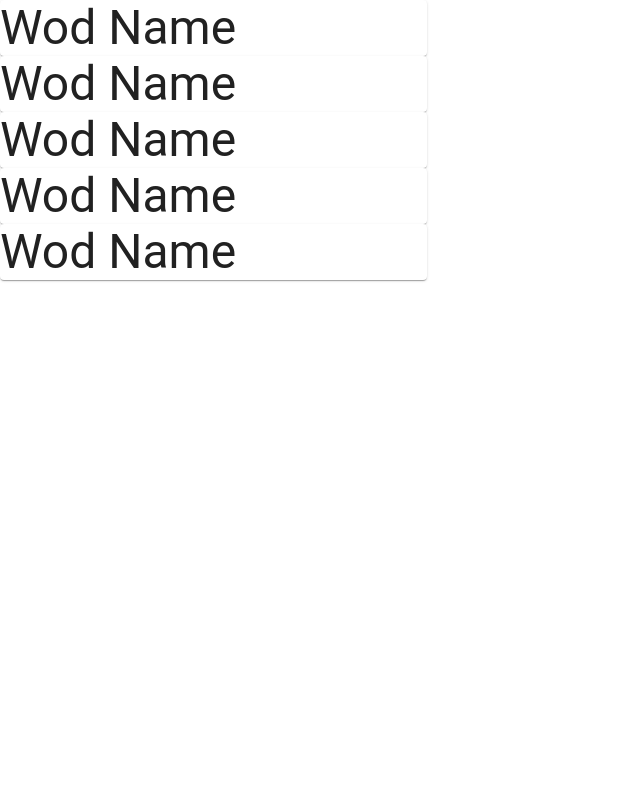
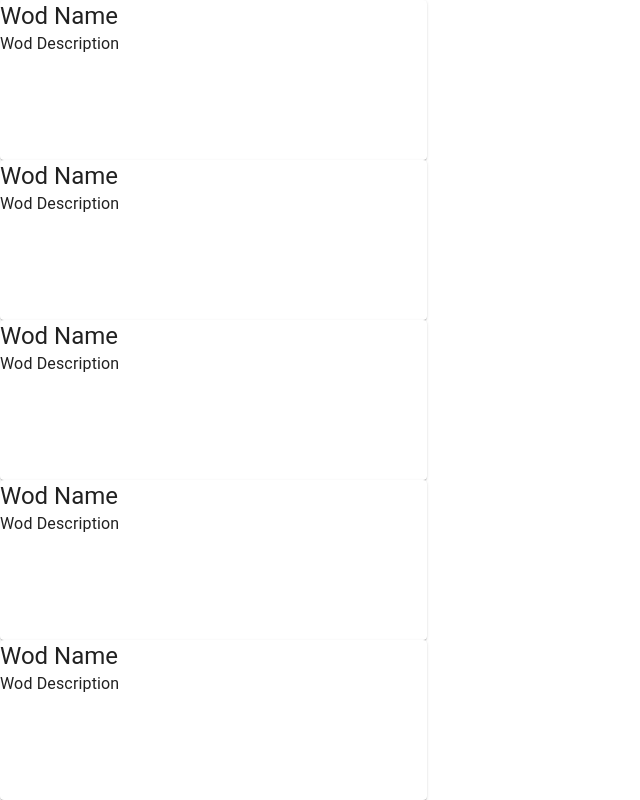
Before and after one commit to ShaneUP1/wodEval, a React (Create React App) app: page / in a window 1280 px wide. Shown: the whole page, without its empty margins (0-640 px from the left). Built offline with nearby package versions, Linux system fonts and the light colour scheme.

Commit message:
creates squat movementOption hardcoded data, open dialog upon card click with autocomplete connected

```diff
--- a/src/components/cards/wodCard.tsx
+++ b/src/components/cards/wodCard.tsx
@@ -1,15 +1,70 @@
 import React from 'react';
-import { Card, Grid, Typography } from '@mui/material';
+import styled from '@emotion/styled';
+import {
+    Card, Grid, Typography
+} from '@mui/material';
 
-const WodCard = (): JSX.Element => {
+const classesPrefix = 'wodCard';
+
+const classes = {
+    card: `${classesPrefix}`
+};
+
+const StyledCard = styled(Card)(() => {
+    return {
+        [`&.${classes.card}`]: {
+            height: '100%'
+        }
+    };
+});
+
+const WodCard = ({
+    handleCardClick
+}: {
+    handleCardClick: () => void;
+}): JSX.Element => {
+    // const [selectedMovementOne, setSelectedMovementOne] = useState<MovementOptions | null>(null);
+
+    // const handleMovementChange = (selectedOption: MovementOptions | null): void => {
+    //     setSelectedMovementOne(selectedOption);
+    // };
+
     return (
-        <Card>
-            <Grid container>
-                <Typography variant='h3'>
+        <StyledCard className={classes.card} onClick={handleCardClick}>
+            <Grid container display='flex' flexDirection='column'>
+                <Typography variant='h5'>
                     Wod Name
                 </Typography>
+                <Typography variant='body1'>
+                    Wod Description
+                    {/* <Autocomplete
+                        size='small'
+                        disabled={false}
+                        options={movementOptionsData}
+                        getOptionLabel={(option): string => { return option.label; }}
+                        onChange={(event, newValue): void => {
+                            handleMovementChange(newValue);
+                        }}
+                        value={selectedMovementOne}
+                        renderInput={(params): JSX.Element => {
+                            return (
+                                <TextField
+                                    {...params}
+                                    label='Movement One'
+                                    fullWidth
+                                    margin='normal'
+                                    variant='filled'
+                                    inputProps={{
+                                        ...params.inputProps,
+                                        autoComplete: 'off'
+                                    }}
+                                />
+                            );
+                        }}
+                    /> */}
+                </Typography>
             </Grid>
-        </Card>
+        </StyledCard>
     );
 };
 
--- a/src/components/lists/wodCardList.tsx
+++ b/src/components/lists/wodCardList.tsx
@@ -3,7 +3,11 @@ import { Grid } from '@mui/material';
 
 import WodCard from '../cards/wodCard';
 
-const WodCardList = (): JSX.Element => {
+const WodCardList = ({
+    handleCardClick
+}: {
+    handleCardClick: () => void;
+}): JSX.Element => {
     return (
         <Grid container>
             {
@@ -16,7 +20,7 @@ const WodCardList = (): JSX.Element => {
                             xs={12}
                             data-testid={`wodCard-${index}-container`}
                         >
-                            <WodCard />
+                            <WodCard handleCardClick={handleCardClick} />
                         </Grid>
                     );
                 })
--- a/src/components/pages/mainPage.tsx
+++ b/src/components/pages/mainPage.tsx
@@ -1,27 +1,96 @@
-import React from 'react';
-import { Grid, styled } from '@mui/material';
+import React, { useState } from 'react';
+import {
+    Autocomplete,
+    Dialog, DialogContent, DialogTitle, Grid, styled, TextField
+} from '@mui/material';
 import WodCardList from '../lists/wodCardList';
+import { movementOptionsData } from '../../helpers/hardcodedData';
+import { MovementOptions } from '../../interfaces/dataInterfaces';
 
 const classesPrefix = 'mainPage';
 
 const classes = {
-    pageContainer: `${classesPrefix}-pageContainer`
+    pageContainer: `${classesPrefix}-pageContainer`,
+    wodCardListContainer: `${classesPrefix}-wodCardListContainer`
 };
 
 const StyledGrid = styled(Grid)(() => {
     return {
         [`&.${classes.pageContainer}`]: {
             height: '100vh'
+        },
+        [`& .${classes.wodCardListContainer}`]: {
+            display: 'flex'
         }
     };
 });
 
 const MainPage = (): JSX.Element => {
+    const [isDialogOpen, setIsDialogOpen] = useState(false);
+    const [selectedMovementOne, setSelectedMovementOne] = useState<MovementOptions | null>(null);
+
+    const handleMovementChange = (selectedOption: MovementOptions | null): void => {
+        setSelectedMovementOne(selectedOption);
+    };
+
+    const handleCardClick = () => {
+        setIsDialogOpen(true);
+    };
+
+    const handleDialogClose = () => {
+        setIsDialogOpen(false);
+    };
+
     return (
         <StyledGrid container className={classes.pageContainer}>
-            <Grid item xs={4}>
-                <WodCardList />
+            <Grid item xs={4} className={classes.wodCardListContainer}>
+                <WodCardList handleCardClick={handleCardClick} />
             </Grid>
+            {
+                isDialogOpen
+                && (
+                    <Dialog
+                        open={isDialogOpen}
+                        onClose={() => { handleDialogClose(); }}
+                        fullWidth
+                    >
+                        <DialogTitle>Workout Details</DialogTitle>
+                        <DialogContent>
+                            <Grid container>
+                                <Grid item xs={6}>
+                                    <Autocomplete
+                                        size='small'
+                                        disabled={false}
+                                        options={movementOptionsData}
+                                        getOptionLabel={(option): string => {
+                                            return option.label;
+                                        }}
+                                        onChange={(event, newValue): void => {
+                                            handleMovementChange(newValue);
+                                        }}
+                                        value={selectedMovementOne}
+                                        renderInput={(params): JSX.Element => {
+                                            return (
+                                                <TextField
+                                                    {...params}
+                                                    label='Movement One'
+                                                    fullWidth
+                                                    margin='normal'
+                                                    variant='filled'
+                                                    inputProps={{
+                                                        ...params.inputProps,
+                                                        autoComplete: 'off'
+                                                    }}
+                                                />
+                                            );
+                                        }}
+                                    />
+                                </Grid>
+                            </Grid>
+                        </DialogContent>
+                    </Dialog>
+                )
+            }
         </StyledGrid>
     );
 };
--- a/src/helpers/enums.ts
+++ b/src/helpers/enums.ts
@@ -3,7 +3,8 @@ export enum Modality {
     Weightlifting = 'weightlifting',
     Monostructural = 'monostructural'
 }
-export enum MovementTypes {
+
+export enum MovementPattern {
     Squat = 'squat',
     Hinge = 'hinge',
     VerticalPress = 'verticalPress',
@@ -16,6 +17,16 @@ export enum MovementTypes {
     Swing = 'swing'
 }
 
+export enum SquatType {
+    BackSquat = 'back squat',
+    FrontSquat = 'front squat',
+    OverheadSquat = 'overhead squat',
+    AirSquat = 'air squat',
+    Pistol = 'pistol',
+    Lunge = 'lunge',
+    StepUp = 'step up'
+}
+
 export enum TimeDomain {
     Short = 'short',
     Medium = 'medium',
--- /dev/null
+++ b/src/helpers/hardcodedData.ts
@@ -0,0 +1,12 @@
+import { MovementPattern, SquatType } from './enums';
+
+export const movementOptionsData = [
+    // Squats
+    { value: SquatType.BackSquat, label: 'Back Squat', pattern: MovementPattern.Squat },
+    { value: SquatType.FrontSquat, label: 'Front Squat', pattern: MovementPattern.Squat },
+    { value: SquatType.OverheadSquat, label: 'Overhead Squat', pattern: MovementPattern.Squat },
+    { value: SquatType.AirSquat, label: 'Air Squat', pattern: MovementPattern.Squat },
+    { value: SquatType.Pistol, label: 'Pistol', pattern: MovementPattern.Squat },
+    { value: SquatType.StepUp, label: 'Step Up', pattern: MovementPattern.Squat }
+    //
+];
--- /dev/null
+++ b/src/interfaces/dataInterfaces.ts
@@ -0,0 +1,7 @@
+import { MovementPattern, SquatType } from '../helpers/enums';
+
+export interface MovementOptions {
+    value: SquatType;
+    label: string;
+    pattern: MovementPattern
+}
```
Also changed, not shown: .eslintrc.json.
